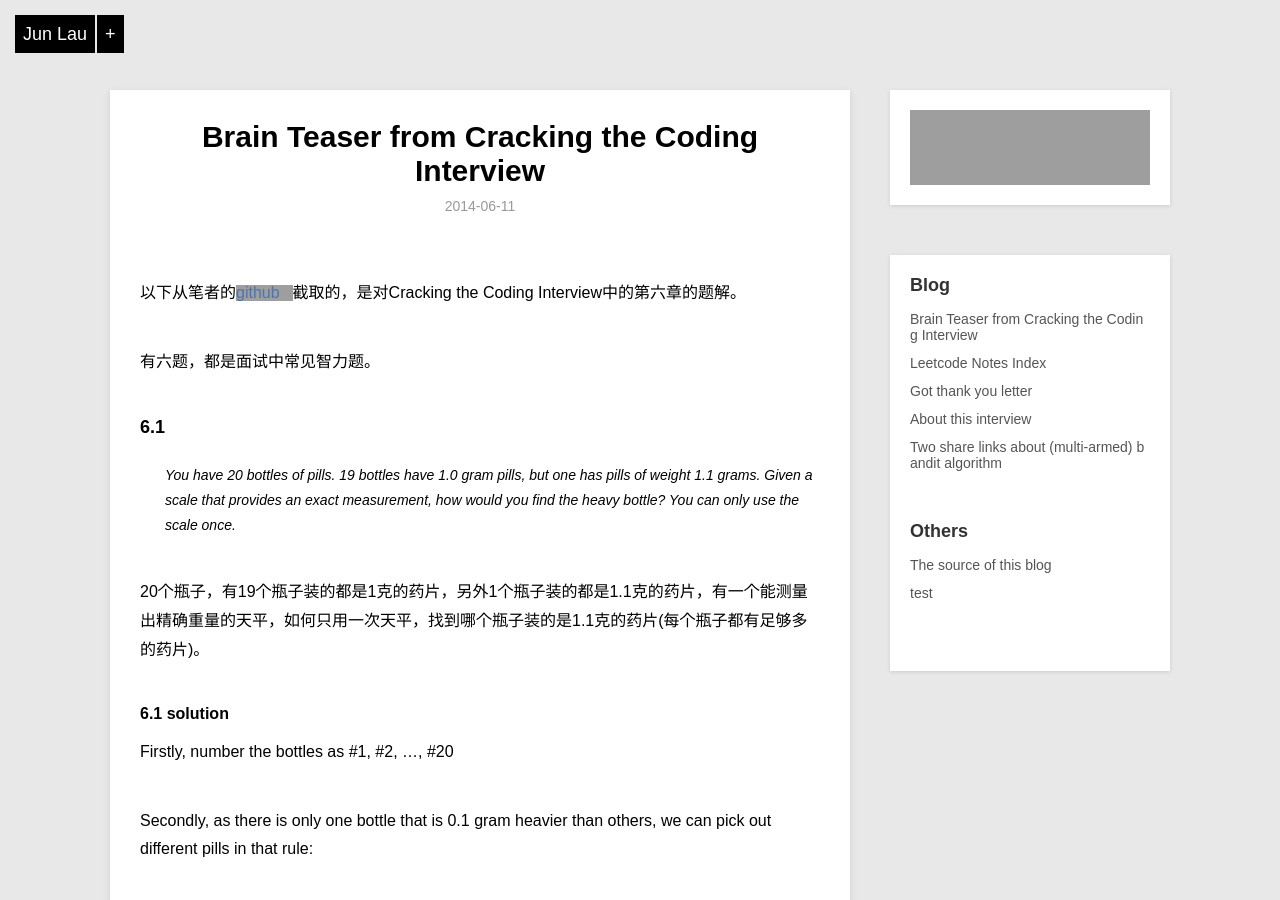
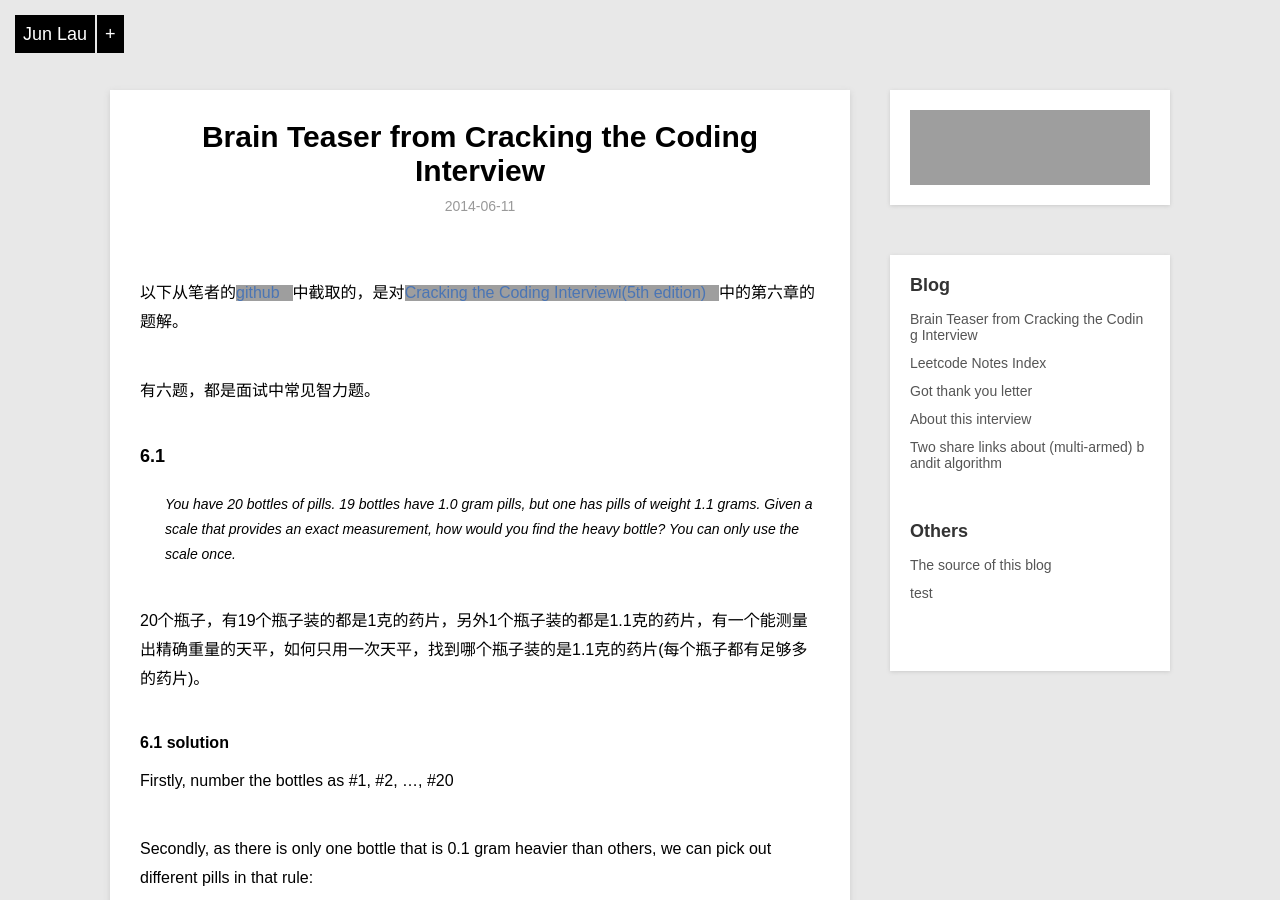
Before and after one commit to kunth/kunth.github.io, a Jekyll site: the page built from _posts/blog/2014-06-11-BrainTeaser.md, in a window 1280 px wide and 900 px high. Built offline with Jekyll 4.4.1, drawn with Linux system fonts in a browser that asks for light colours; Markdown is read by kramdown in place of the engine named in the settings; grey boxes are pictures that could not be loaded.

Commit message:
update blog-BrainTeaser

```diff
--- a/_posts/blog/2014-06-11-BrainTeaser.md
+++ b/_posts/blog/2014-06-11-BrainTeaser.md
@@ -5,7 +5,7 @@ description: 智力题
 category: blog
 ---
 
-以下从笔者的[github](https://github.com/kunth/CrackTheCodingInterview/blob/master/6.x-BrainTeaser.md)截取的，是对Cracking the Coding Interview中的第六章的题解。
+以下从笔者的[github](https://github.com/kunth/CrackTheCodingInterview/blob/master/6.x-BrainTeaser.md)中截取的，是对[Cracking the Coding Interviewi(5th edition)](http://book.douban.com/subject/10436668/)中的第六章的题解。
 
 有六题，都是面试中常见智力题。
 
```
Also changed, not shown: images/chess.png (added).
